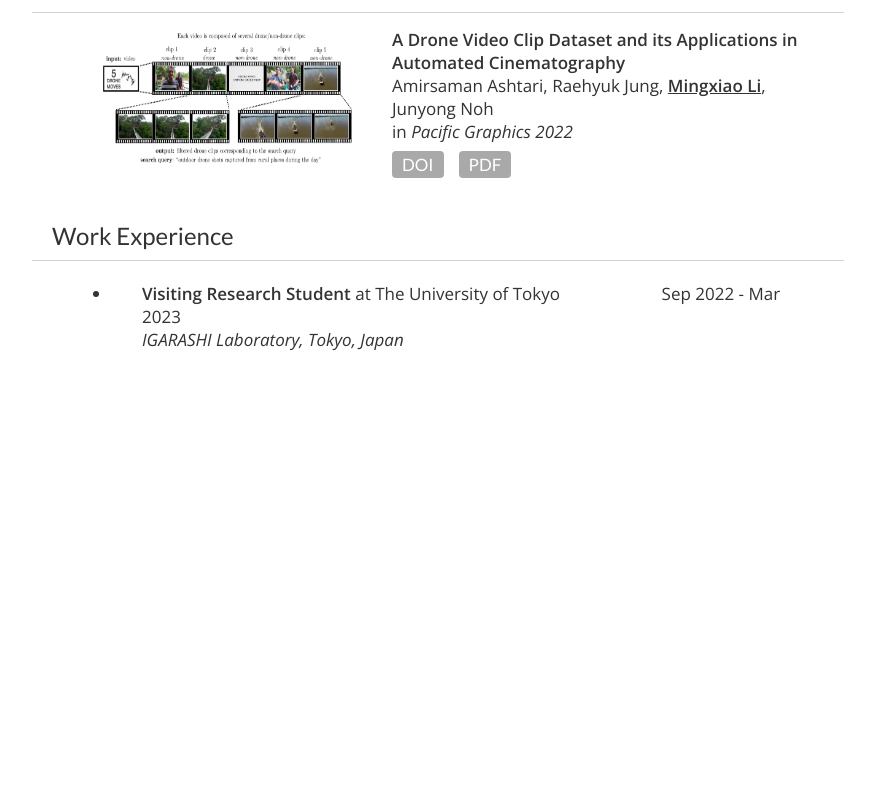
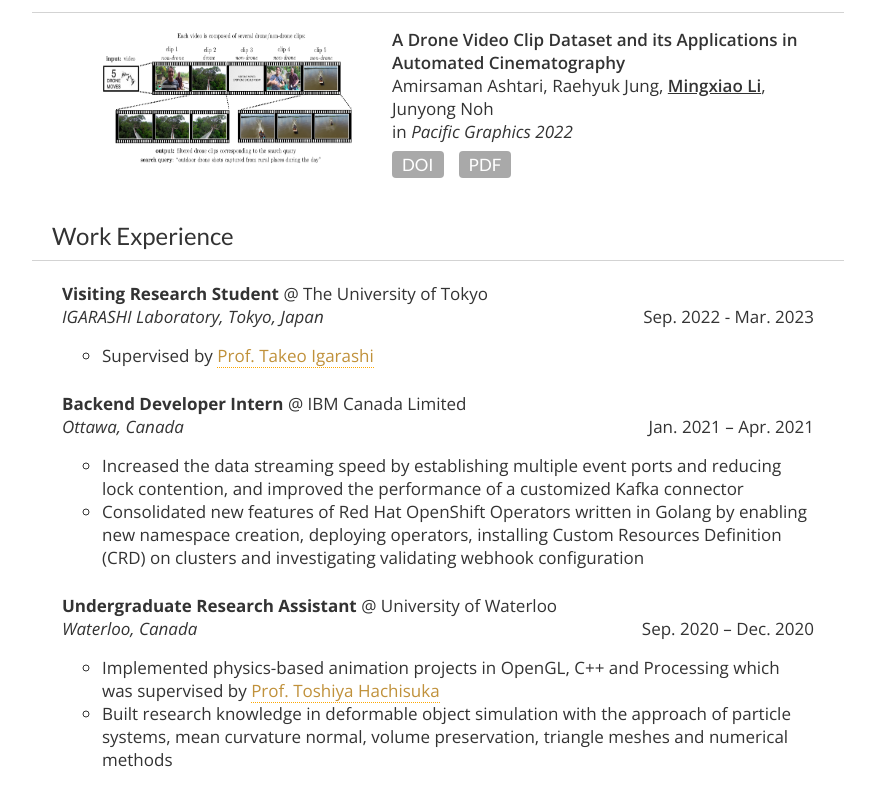
Before and after one commit to evelimx/evelimx.github.io, a React (Create React App) app: page / in a window 1280 px wide. Shown: the part 542-1339 px from the top of the page, without its empty margins (180-1055 px from the left). Before the commit the page ends 919 px from the top, so only its background shows below. Built offline with nearby package versions, Linux system fonts and the light colour scheme.

Commit message:
work experience

```diff
--- a/src/components/work/work_experience.js
+++ b/src/components/work/work_experience.js
@@ -2,18 +2,34 @@ import React from "react";
 
 const Work = ({work}) => (
     <div className="work_preview">
-        <li>
         <div className="descriptions">
             <div>
                 <div className="position">
-                    <span className="title">{work.title}</span> at {work.company} &nbsp; &nbsp; &nbsp; &nbsp; &nbsp; &nbsp; &nbsp; &nbsp; &nbsp; &nbsp; &nbsp; {work.time}
+                    <span className="title">{work.title}</span>
+                    <span className="company"> @ {work.company}</span>
+                </div>
+                <div className="time">
+                    <span>{work.time}</span>
                 </div>
                 <div className="location">
                     <div>{work.location}</div>
                 </div>
+                <div className="details">
+                    <ul>
+                        {work.details.map((job, i)=> (
+                            <li key={i}>
+                                {job}
+                                { i==0 && work.prof ?
+                                    <a href={work.link} target="_blank">
+                                    {work.prof}
+                                    </a> :""
+                                }
+                            </li>
+                        ))}
+                    </ul>
+                </div>
             </div>
         </div>
-        </li>
     </div>
 );
 
--- a/src/data/work.json
+++ b/src/data/work.json
@@ -1,11 +1,37 @@
 [
     {
-        "id": 1,
+        "id": 7,
         "title": "Visiting Research Student",
         "company": "The University of Tokyo",
         "location": "IGARASHI Laboratory, Tokyo, Japan",
-        "time": "Sep 2022 - Mar 2023",
-        "description": "",
-        "thumbnail": "drone.png"
+        "time": "Sep. 2022 - Mar. 2023",
+        "details": [
+            "Supervised by "
+        ],
+        "link": "https://www-ui.is.s.u-tokyo.ac.jp/~takeo/",
+        "prof": "Prof. Takeo Igarashi"
+    },
+    {
+        "id": 6,
+        "title": "Backend Developer Intern",
+        "company": "IBM Canada Limited",
+        "location": "Ottawa, Canada",
+        "time": "Jan. 2021 – Apr. 2021",
+        "details": [
+            "Increased the data streaming speed by establishing multiple event ports and reducing lock contention, and improved the performance of a customized Kafka connector",
+            "Consolidated new features of Red Hat OpenShift Operators written in Golang by enabling new namespace creation, deploying operators, installing Custom Resources Definition (CRD) on clusters and investigating validating webhook configuration"        ]
+    },
+    {
+        "id": 5,
+        "title": "Undergraduate Research Assistant",
+        "company": "University of Waterloo",
+        "location": "Waterloo, Canada",
+        "time": "Sep. 2020 – Dec. 2020",
+        "details": [
+            "Implemented physics-based animation projects in OpenGL, C++ and Processing which was supervised by ",
+            "Built research knowledge in deformable object simulation with the approach of particle systems, mean curvature normal, volume preservation, triangle meshes and numerical methods"
+        ],
+        "link": "https://cs.uwaterloo.ca/~thachisu/",
+        "prof": "Prof. Toshiya Hachisuka"
     }
 ]
--- a/src/styles/work.scss
+++ b/src/styles/work.scss
@@ -11,15 +11,24 @@
 
   .work_preview {
     display: flex;
-    margin: 10px 20px 10px 40px;
+    margin: 10px 20px 10px -40px;
     font-family: $textFont;
     font-size: 17px;
 
     .descriptions {
       margin: 5px 10px 10px 30px;
-      align-self: right;
-      .title {
-        font-weight: 600;
+      .position {
+        width: 600px;
+        display : inline-block;
+      }
+
+      .position .title {
+        font-weight: 630;
+      }
+
+      .time {
+        float: right;
+        clear: both;
       }
 
       .location {
@@ -29,8 +38,14 @@
         }
       }
 
-      .description {
+      .details {
         margin-top: 16px;
+      }
+
+      a {
+        @include link();
+        color: #c0913b;
+        border-bottom: 1px dotted #ffa700;
       }
     }
   }
```
